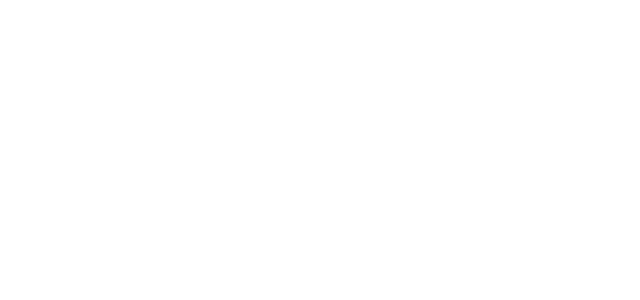
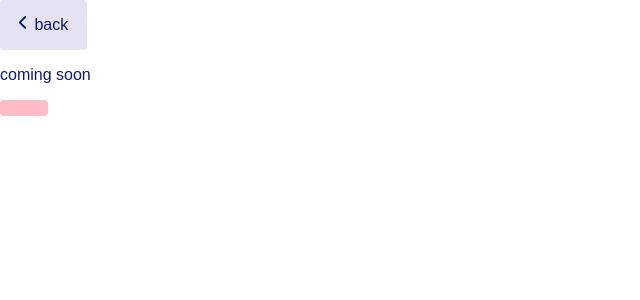
Before and after one commit to jujuzitroni/plants-need-water, a React (Vite) app: page /detail in a window 1280 px wide. Shown: the top 300 px of the page, without its empty margins (0-640 px from the left). Built offline with nearby package versions, Linux system fonts and the light colour scheme.

Commit message:
✨ add HabitDetail page with route

```diff
--- a/src/app/App.tsx
+++ b/src/app/App.tsx
@@ -3,6 +3,7 @@ import { BrowserRouter as Router, Route, Switch } from 'react-router-dom';
 import About from './pages/About/About';
 import Calendar from './pages/Calendar/Calendar';
 import CreateHabit from './pages/CreateHabit/CreateHabit';
+import HabitDetail from './pages/HabitDetail/HabitDetail';
 import HabitList from './pages/HabitList/HabitList';
 
 export type Habit = {
@@ -38,6 +39,9 @@ function App(): JSX.Element {
           <Route path="/about">
             <About />
           </Route>
+          <Route path="/detail">
+            <HabitDetail />
+          </Route>
         </main>
       </Switch>
     </Router>
--- /dev/null
+++ b/src/app/pages/HabitDetail/HabitDetail.module.css
@@ -0,0 +1,3 @@
+.DetailPage {
+  display: grid;
+}
--- /dev/null
+++ b/src/app/pages/HabitDetail/HabitDetail.tsx
@@ -0,0 +1,22 @@
+import React from 'react';
+import BackButton from '../../components/BackButton/BackButton';
+import Button from '../../components/Button/Button';
+import styles from './HabitDetail.module.css';
+
+function HabitDetail(): JSX.Element {
+  return (
+    <div className={styles.DetailPage}>
+      <header>
+        <BackButton />
+      </header>
+      <main>
+        <p>coming soon</p>
+      </main>
+      <footer>
+        <Button variant="delete" />
+      </footer>
+    </div>
+  );
+}
+
+export default HabitDetail;
```
